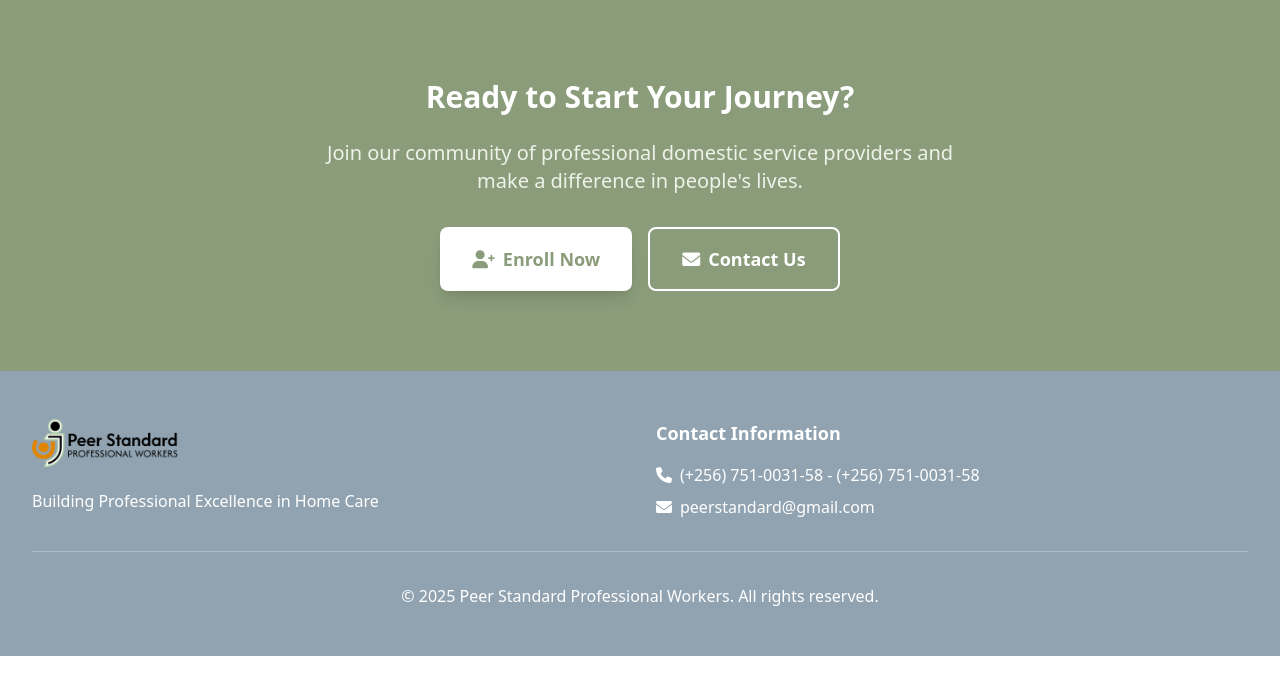
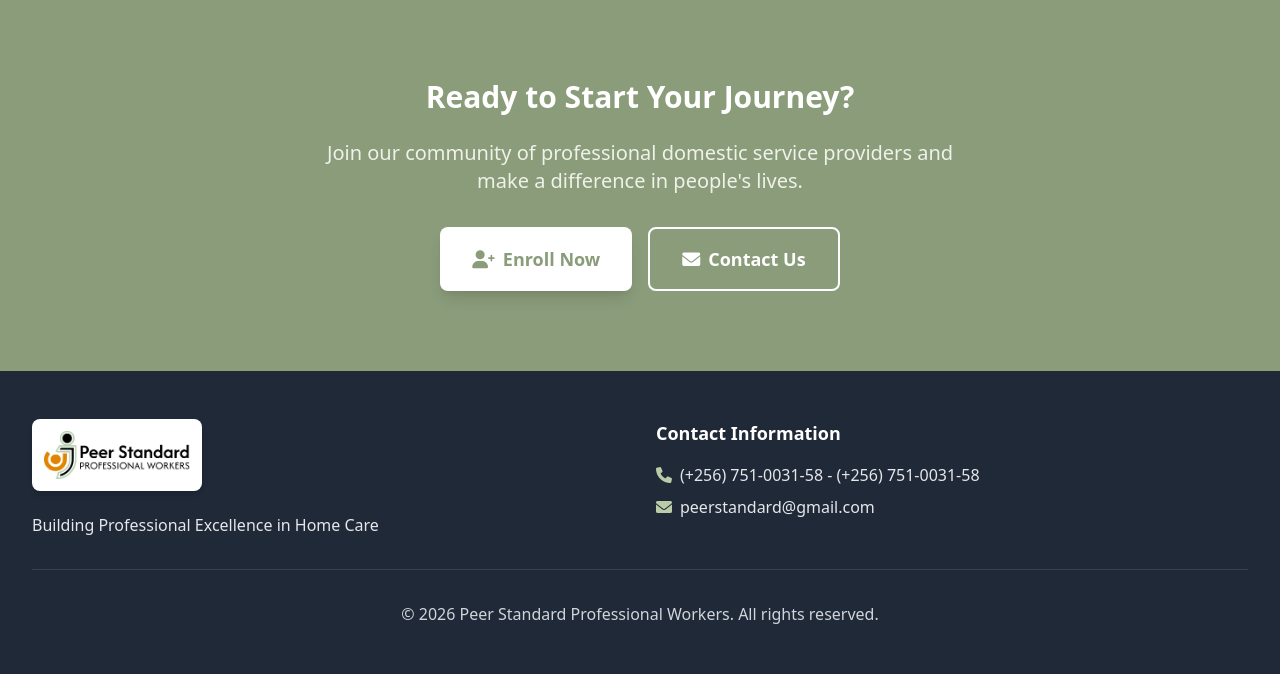
Before and after one commit to janz-emmanuel24/peer-standard-school-of-house-managers, a Django app: page /about/ in a window 1280 px wide. Shown: the part 2510-3184 px from the top of the page. Run offline with Django 5.2, Linux system fonts and the light colour scheme; some libraries are stand-ins or nearby versions.

Commit message:
Update the footer and robots.txt

```diff
--- a/static/robots.txt
+++ b/static/robots.txt
@@ -13,7 +13,7 @@ Disallow: /certifications/
 Disallow: /financials/
 
 # Sitemap
-Sitemap: https://www.peerstandard.com/sitemap.xml
+Sitemap: https://www.peer-standard.com/sitemap.xml
 
 # Crawl-delay (optional, adjust as needed)
 Crawl-delay: 1
--- a/templates/base.html
+++ b/templates/base.html
@@ -443,28 +443,28 @@
     </main>
 
     <!-- Footer -->
-    <footer style="background-color: #91A3B0;" class="text-white">
+    <footer class="bg-gray-800 text-white">
         <div class="max-w-7xl mx-auto py-12 px-4 sm:px-6 lg:px-8">
             <div class="grid grid-cols-1 md:grid-cols-2 gap-8">
                 <div>
-                    <a href="{% url 'home' %}" class="inline-block mb-4">
+                    <a href="{% url 'home' %}" class="inline-block mb-4 bg-white p-3 rounded-lg shadow-md">
                         <img src="{% static 'images/logo_png_format.png' %}" alt="Peer Standard Professional Workers - Professional Training & Services" class="h-12 w-auto object-contain" loading="lazy">
                     </a>
-                    <p class="text-white font-medium">Building Professional Excellence in Home Care</p>
+                    <p class="text-gray-200 font-medium">Building Professional Excellence in Home Care</p>
                 </div>
                 <div>
                     <h5 class="text-lg font-semibold mb-4 text-white">Contact Information</h5>
-                    <p class="text-white flex items-center mb-2 font-medium">
-                        <i class="fas fa-phone mr-2"></i>(+256) 751-0031-58 - (+256) 751-0031-58
+                    <p class="text-gray-200 flex items-center mb-2 font-medium">
+                        <i class="fas fa-phone mr-2 text-primary-400"></i>(+256) 751-0031-58 - (+256) 751-0031-58
                     </p>
-                    <p class="text-white flex items-center font-medium">
-                        <i class="fas fa-envelope mr-2"></i>peerstandard@gmail.com
+                    <p class="text-gray-200 flex items-center font-medium">
+                        <i class="fas fa-envelope mr-2 text-primary-400"></i>peerstandard@gmail.com
                     </p>
                 </div>
             </div>
-            <hr class="border-white border-opacity-30 my-8">
+            <hr class="border-gray-700 my-8">
             <div class="text-center">
-                <p class="text-white font-medium">&copy; 2025 Peer Standard Professional Workers. All rights reserved.</p>
+                <p class="text-gray-300 font-medium">&copy; {% now "Y" %} Peer Standard Professional Workers. All rights reserved.</p>
             </div>
         </div>
     </footer>
```
